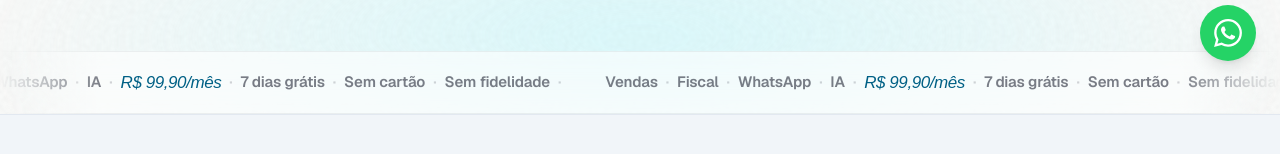
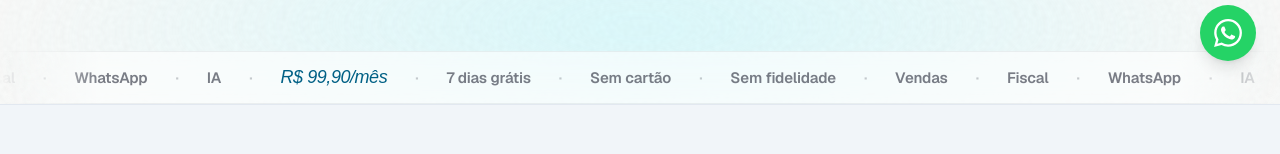
Before and after one commit to popgas/popgas-website, a Next.js app: page / in a window 1280 px wide. Shown: the part 715-869 px from the top of the page. Built offline with nearby package versions, Linux system fonts and the light colour scheme; no server answers; a web font is replaced by a local one.

Commit message:
fix(site): marquee usa gap-7 uniforme em vez de mx-2 nos dots — espaçamento consistente

```diff
--- a/src/components/home/Hero.tsx
+++ b/src/components/home/Hero.tsx
@@ -162,21 +162,37 @@ export function Hero() {
   );
 }
 
+const MARQUEE_ITEMS: { label: string; accent?: boolean }[] = [
+  { label: 'Vendas' },
+  { label: 'Fiscal' },
+  { label: 'WhatsApp' },
+  { label: 'IA' },
+  { label: 'R$ 99,90/mês', accent: true },
+  { label: '7 dias grátis' },
+  { label: 'Sem cartão' },
+  { label: 'Sem fidelidade' },
+];
+
+function MarqueeRow({ ariaHidden = false }: { ariaHidden?: boolean }) {
+  return (
+    <div className="flex items-center gap-7 pr-7" {...(ariaHidden ? { 'aria-hidden': true } : {})}>
+      {MARQUEE_ITEMS.map((item, i) => (
+        <span key={i} className="flex items-center gap-7">
+          {item.accent ? (
+            <span className="text-[#006085] font-serif italic font-normal text-[18px] leading-[15px] tracking-tight">
+              {item.label}
+            </span>
+          ) : (
+            <span>{item.label}</span>
+          )}
+          <span className="text-[rgba(15,19,34,0.22)] select-none" aria-hidden>·</span>
+        </span>
+      ))}
+    </div>
+  );
+}
+
 function HeroMarquee() {
-  const items = (
-    <>
-      <span>Vendas</span><span className="text-[rgba(15,19,34,0.18)] mx-2">·</span>
-      <span>Fiscal</span><span className="text-[rgba(15,19,34,0.18)] mx-2">·</span>
-      <span>WhatsApp</span><span className="text-[rgba(15,19,34,0.18)] mx-2">·</span>
-      <span>IA</span><span className="text-[rgba(15,19,34,0.18)] mx-2">·</span>
-      <span className="text-[#006085] font-serif italic font-normal text-[17px] tracking-tight">R$ 99,90/mês</span>
-      <span className="text-[rgba(15,19,34,0.18)] mx-2">·</span>
-      <span>7 dias grátis</span><span className="text-[rgba(15,19,34,0.18)] mx-2">·</span>
-      <span>Sem cartão</span><span className="text-[rgba(15,19,34,0.18)] mx-2">·</span>
-      <span>Sem fidelidade</span><span className="text-[rgba(15,19,34,0.18)] mx-2">·</span>
-    </>
-  );
-
   return (
     <div
       className="relative overflow-hidden border-y border-[rgba(15,19,34,0.06)] py-[18px] bg-white/60 backdrop-blur-md"
@@ -186,11 +202,11 @@ function HeroMarquee() {
       }}
     >
       <div
-        className="flex whitespace-nowrap font-display font-semibold text-[15px] text-[rgba(15,19,34,0.55)] tracking-[-0.01em]"
+        className="flex whitespace-nowrap font-display font-semibold text-[15px] text-[rgba(15,19,34,0.55)] tracking-[-0.01em] leading-none"
         style={{ animation: 'marquee 32s linear infinite' }}
       >
-        <div className="flex items-center pr-9">{items}</div>
-        <div className="flex items-center pr-9" aria-hidden>{items}</div>
+        <MarqueeRow />
+        <MarqueeRow ariaHidden />
       </div>
     </div>
   );
```
